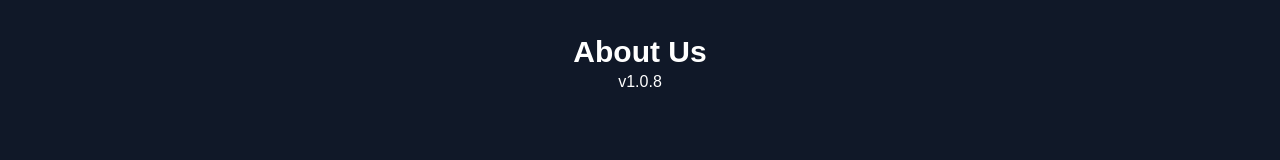
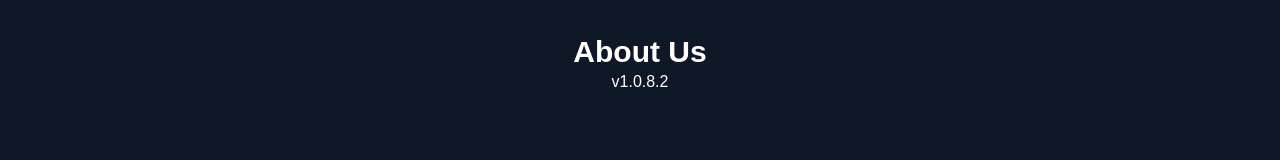
Before and after one commit to Arcky97/Arcky-Tech-Website, a Next.js app: page /about in a window 1280 px wide. Shown: the part 336-496 px from the top of the page. Built offline with nearby package versions, Linux system fonts and the light colour scheme.

Commit message:
website release v1.0.8.2

```diff
--- a/app/about/page.tsx
+++ b/app/about/page.tsx
@@ -2,7 +2,7 @@ export default function About() {
   return (
     <main className="flex flex-col min-h-screen items-center justify-center bg-gray-900 text-white">
       <h1 className="text-3xl font-bold">About Us</h1>
-      <p>v1.0.8</p>
+      <p>v1.0.8.2</p>
     </main>
   );
 }
--- a/app/privacy-policy/page.tsx
+++ b/app/privacy-policy/page.tsx
@@ -1,5 +1,4 @@
 import { TextColor } from "@/components/TextColor";
-import Link from "next/link";
 
 export default function PrivacyPolicy() {
   return (
--- a/app/terms-of-service/page.tsx
+++ b/app/terms-of-service/page.tsx
@@ -12,7 +12,7 @@ export default function TermsOfService() {
         <h2 className="text-2xl font-semibold pb-4">1. Acceptance of Terms</h2>
         <div className="pl-6 space-y-4">
           <p>
-            By accessing or using <Link href="https://arcky-tech.be" className="text-blue-400 hover:text-blue-200 transition">https://arcky-tech.be</Link> (referred to as "ArckyTech", "we", or "our"), you agree to be bound by these Terms of Service.
+            By accessing or using <Link href="https://arcky-tech.be" className="text-blue-400 hover:text-blue-200 transition">https://arcky-tech.be</Link> (referred to as &quot;ArckyTech&quot;, &quot;we&quot;, or &quot;our&quot;), you agree to be bound by these Terms of Service.
             If you do not agree to these terms, you must discontinue use of the site and its services.
           </p>
           <p>
```
